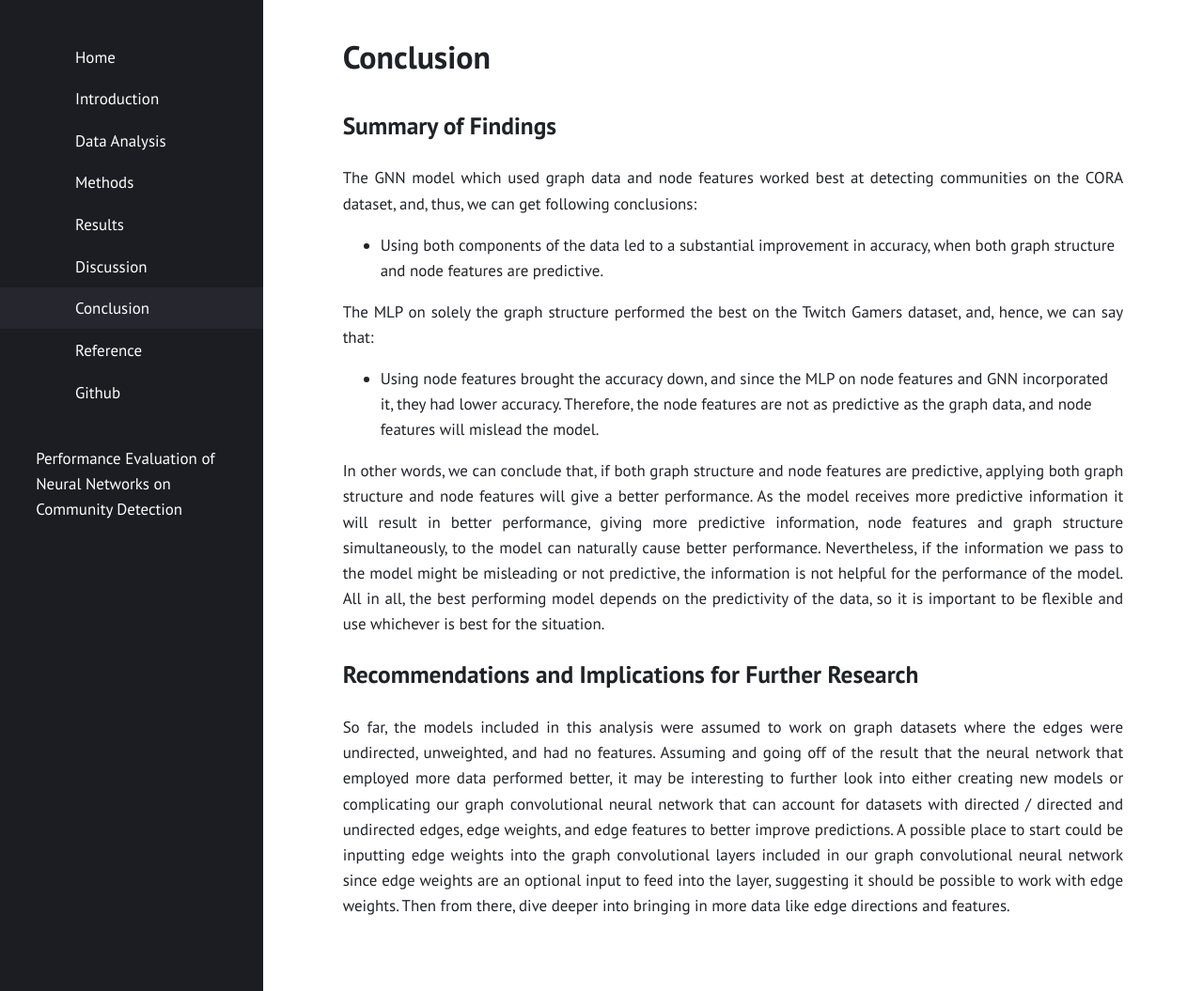
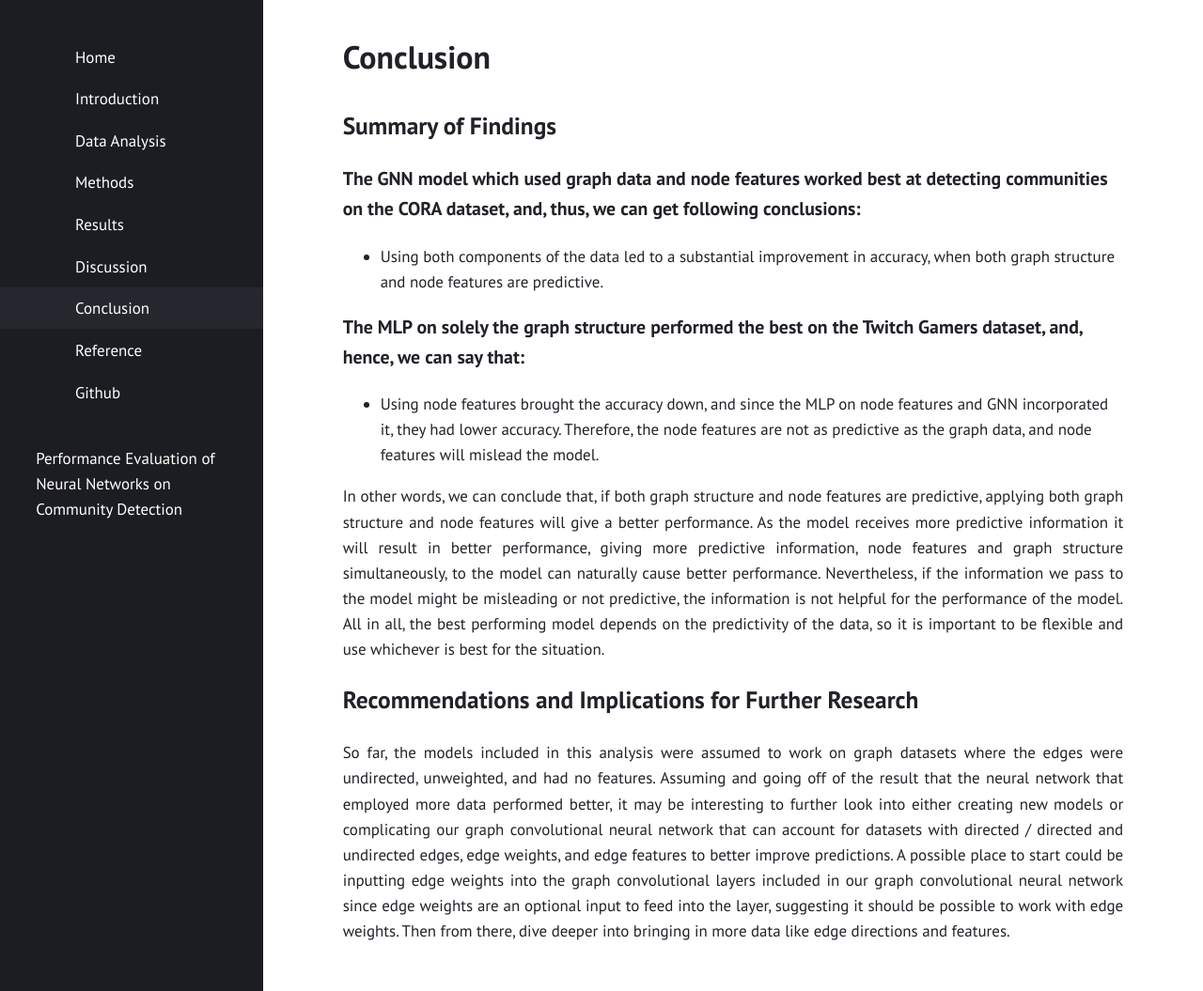
Before and after one commit to hblyx/DSC180_Project2, a Jekyll site: the page built from conclusion.md, in a window 1280 px wide and 1055 px high. Shown: the whole window at 94% size. Built offline with Jekyll 4.4.1, drawn with Linux system fonts in a browser that asks for light colours.

```diff
--- a/conclusion.md
+++ b/conclusion.md
@@ -5,11 +5,11 @@ title: "Conclusion"
 
 # Summary of Findings
 
-The GNN model which used graph data and node features worked best at detecting communities on the CORA dataset, and, thus, we can get following conclusions:
+### The GNN model which used graph data and node features worked best at detecting communities on the CORA dataset, and, thus, we can get following conclusions:
 
 * Using both components of the data led to a substantial improvement in accuracy, when both graph structure and node features are predictive.
 
-The MLP on solely the graph structure performed the best on the Twitch Gamers dataset, and, hence, we can say that:
+### The MLP on solely the graph structure performed the best on the Twitch Gamers dataset, and, hence, we can say that:
 
 * Using node features brought the accuracy down, and since the MLP on node features and GNN incorporated it, they had lower accuracy. Therefore, the node features are not as predictive as the graph data, and node features will mislead the model.
 
```
